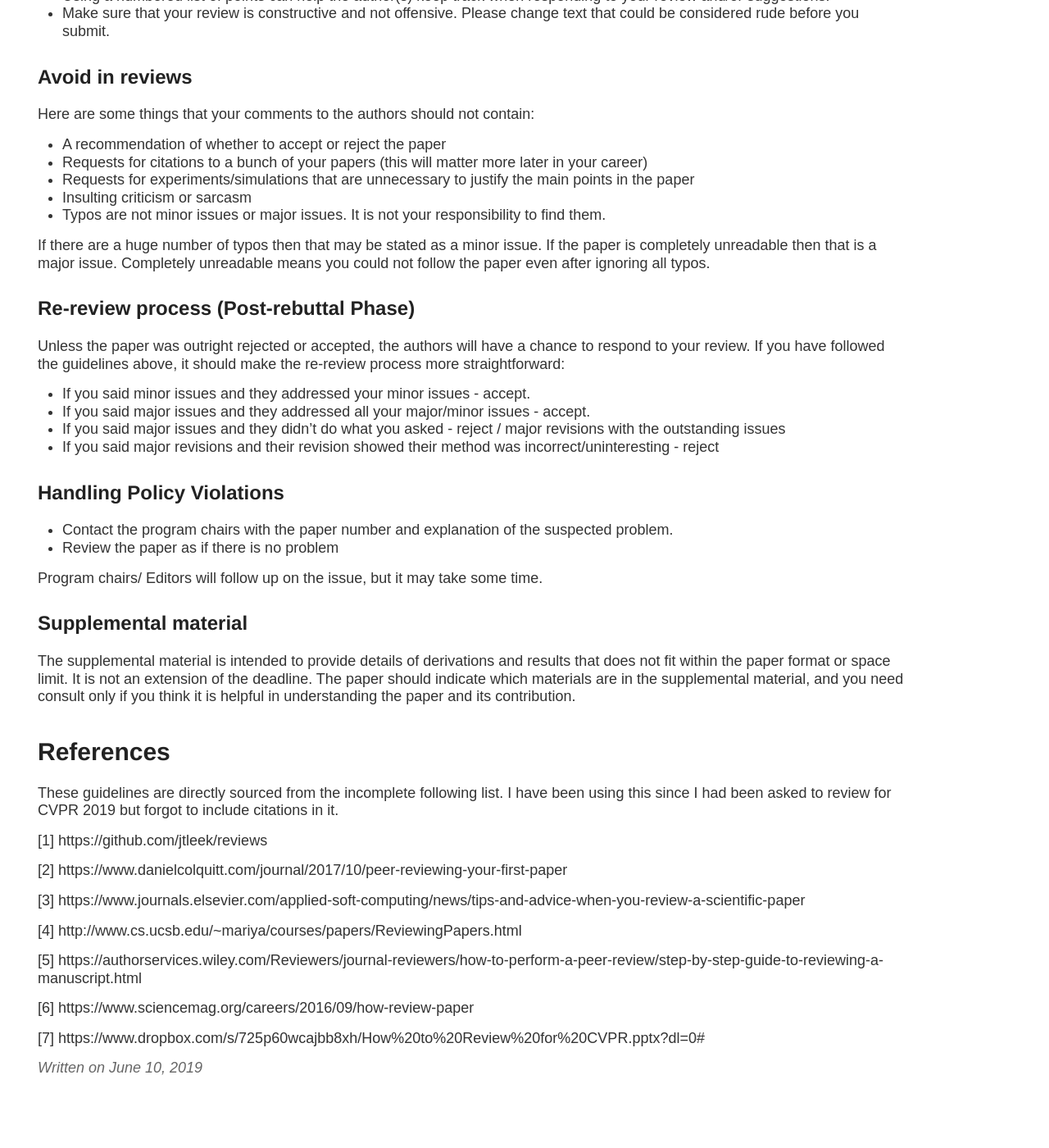
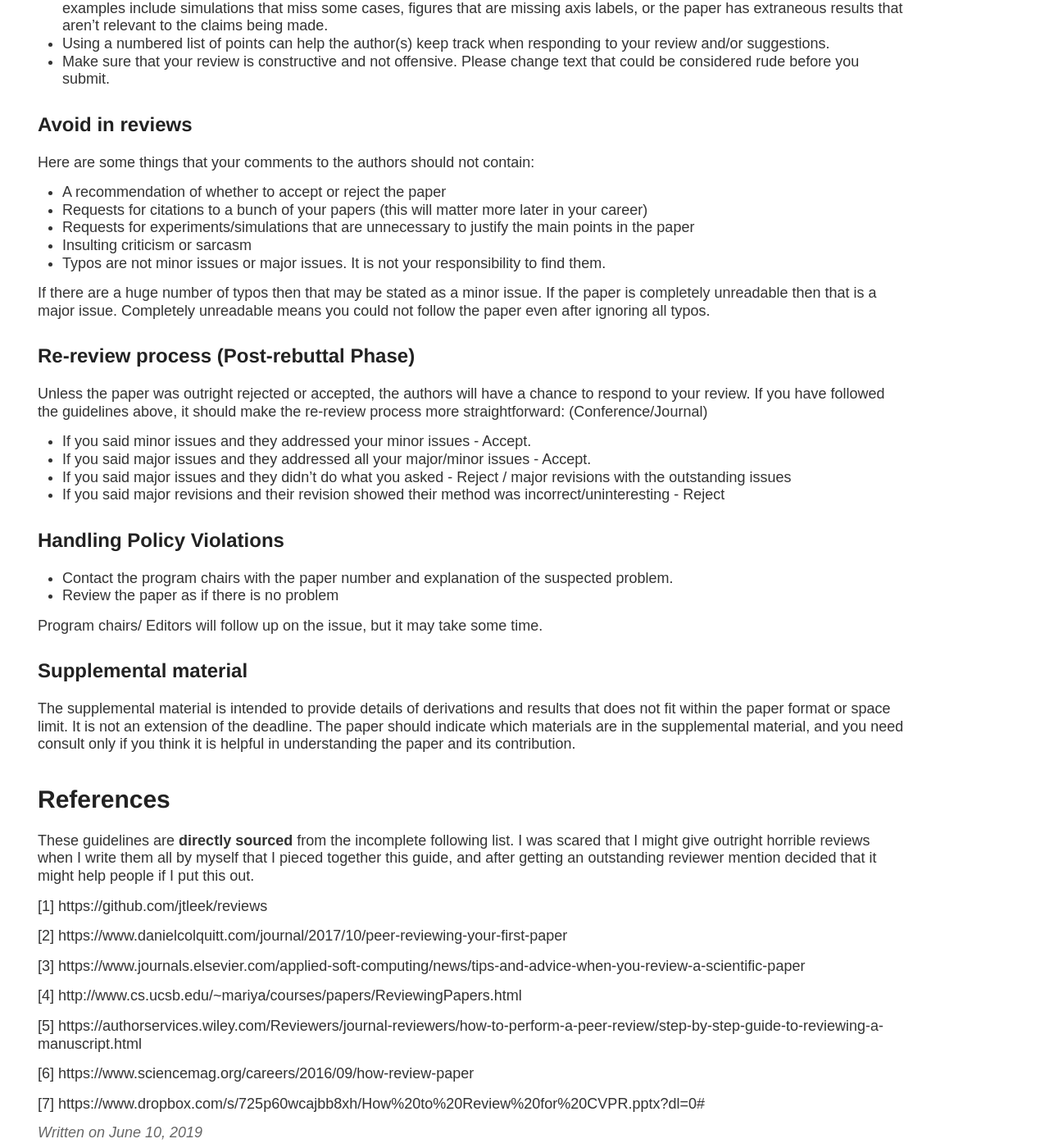
Before and after one commit to drimpossible/drimpossible.github.io, a Jekyll site: the page built from blog/life/reviewing_for_dummies.md, in a window 1280 px wide and 1400 px high, scrolled down 4863 px. Shown: the whole window at 82% size. Built offline with Jekyll 4.4.1, drawn with Linux system fonts in a browser that asks for light colours; some web fonts are replaced; comment, search, counter and statistics services are not loaded; before the commit the page ends 6184 px from its top, so only the background shows below that; some of the changed text lies outside the part shown.

Commit message:
changes v1

```diff
--- a/blog/life/reviewing_for_dummies.md
+++ b/blog/life/reviewing_for_dummies.md
@@ -12,7 +12,9 @@
 date: 2019-06-10 00:00:00 +0000
 ---
 
-Now, that I am partially confident about putting the guidelines I used out. I still think we should keep undergrads like me out of reviewing, I was scared that I might give horrible reviews when I write them all by myself that I pieced together this guide to help myself.
+Now, that I am partially confident about putting the guidelines I used out, here it is. This guide is aimed at the structural aspects of a good review. I agree that we should keep undergrads like me out of the reviewing process, since we lack the domain knowledge aand experience to provide a good review.
+
+These guidelines are **directly sourced** from the incomplete list in the references section. I've added the structure after I decided to post this online, so if I missed your blog/slides but sourced from it, please let me know. I'll gladly cite it. Apologies!
 
 Table of Contents
 =================
@@ -53,9 +55,9 @@
 
 There are three audiences for your review: Area Chairs, Authors and Community.
 
-Area Chairs (Primary): They need clearly justified guidance for paper accept/reject decisions
+Area Chairs (Primary): They need clearly justified guidance for paper accept/reject decisions and critical reviews.
 
-Authors (Secondary): They need fair consideration and constructive feedback on what directions should they build upon (egardless of acceptance).
+Authors (Secondary): They need fair consideration and constructive feedback on what directions should they build upon (regardless of acceptance).
 
 Community (Long term): You should help your community, ensure every submitted paper teaches something worthwhile.
 
@@ -213,11 +215,11 @@
 
 ## Re-review process (Post-rebuttal Phase)
 
-Unless the paper was outright rejected or accepted, the authors will have a chance to respond to your review. If you have followed the guidelines above, it should make the re-review process more straightforward:
-* If you said minor issues and they addressed your minor issues - accept.
-* If you said major issues and they addressed all your major/minor issues - accept.
-* If you said major issues and they didn't do what you asked - reject / major revisions with the outstanding issues
-* If you said major revisions and their revision showed their method was incorrect/uninteresting - reject
+Unless the paper was outright rejected or accepted, the authors will have a chance to respond to your review. If you have followed the guidelines above, it should make the re-review process more straightforward: (Conference/Journal)
+* If you said minor issues and they addressed your minor issues - Accept.
+* If you said major issues and they addressed all your major/minor issues - Accept.
+* If you said major issues and they didn't do what you asked - Reject / major revisions with the outstanding issues
+* If you said major revisions and their revision showed their method was incorrect/uninteresting - Reject
 
 ## Handling Policy Violations
 
@@ -232,7 +234,7 @@
 
 # References
 
-These guidelines are directly sourced from the incomplete following list. I have been using this since I had been asked to review for CVPR 2019 but forgot to include citations in it.
+These guidelines are **directly sourced** from the incomplete following list. I was scared that I might give outright horrible reviews when I write them all by myself that I pieced together this guide, and after getting an outstanding reviewer mention decided that it might help people if I put this out.
 
 [1] https://github.com/jtleek/reviews
 
```
Also changed, not shown: about/index.md (+4 -7 lines), blog/index.md (+5 -2 lines).
